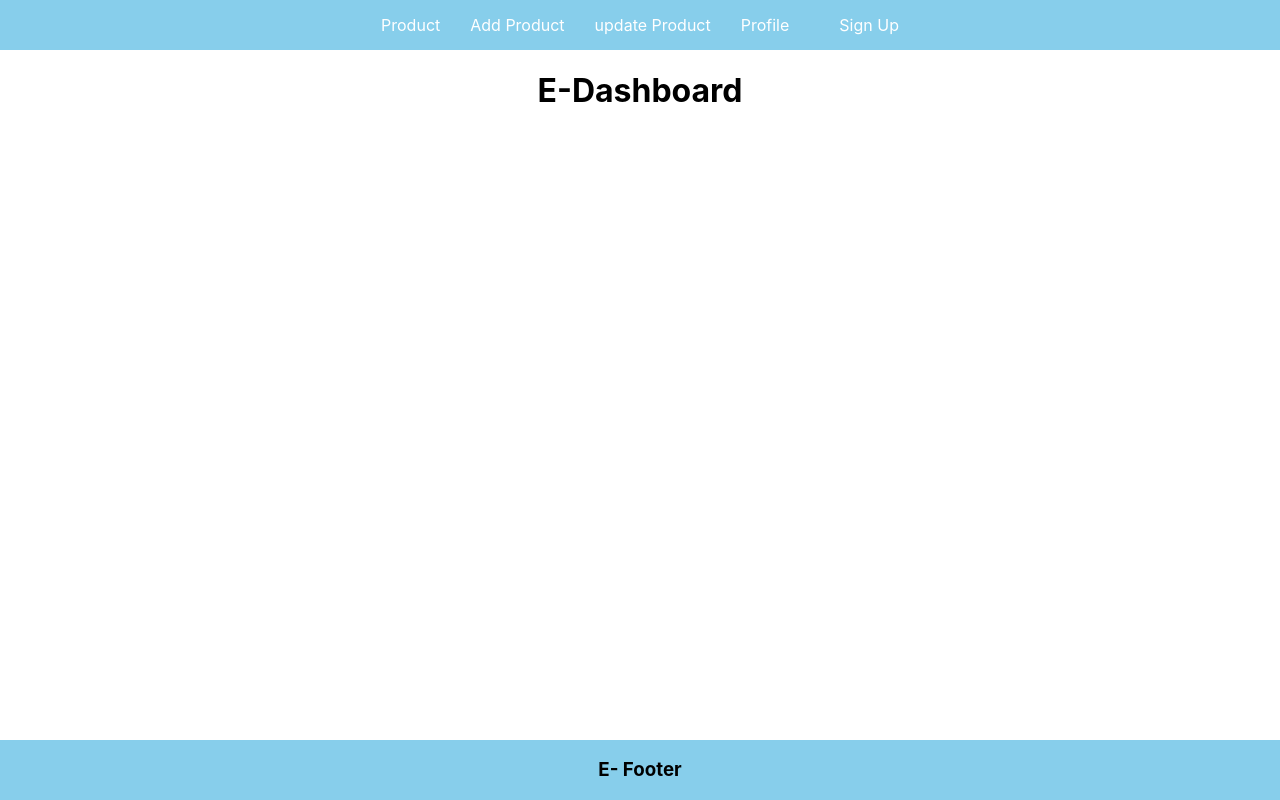
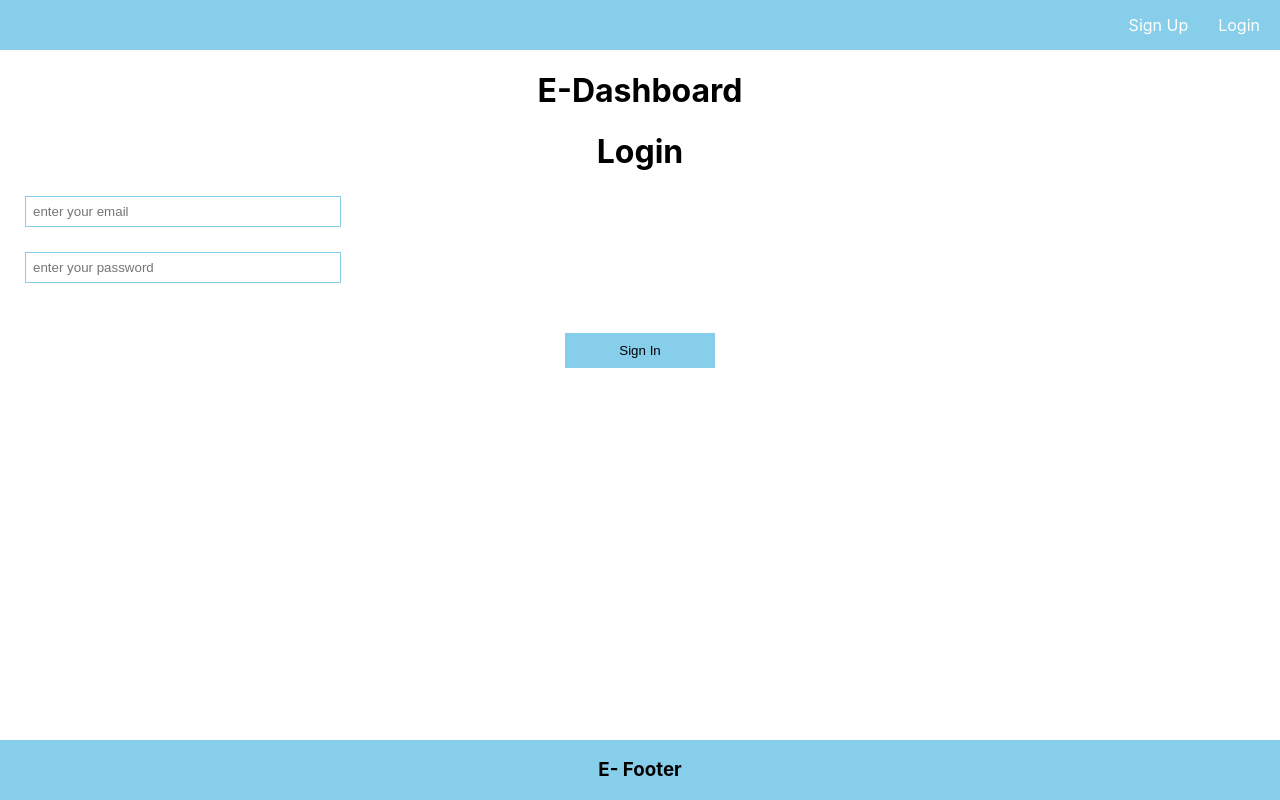
Before and after one commit to asokathe1/e-dashboard, a React (Create React App) app in the folder fornt-end/: page /login in a window 1280 px wide. Built offline with nearby package versions, Linux system fonts and the light colour scheme.

Commit message:
Api Login Integration

```diff
--- a/fornt-end/src/App.css
+++ b/fornt-end/src/App.css
@@ -11,6 +11,7 @@
 .nav-ul {padding: 5px; margin: 0; background-color: skyblue;}
 .nav-ul li a{ color: #ffffff; padding: 5px;text-decoration: none;}
 .nav-ul li {display: inline-block; padding: 10px; list-style-type: none;}
+.nav-right{text-align: right;}
 
 .inputBox {
   display: block;
--- a/fornt-end/src/App.js
+++ b/fornt-end/src/App.js
@@ -2,6 +2,7 @@ import "./App.css";
 import Footer from "./components/Footer";
 import Nav from "./components/Nav";
 import Signup from "./components/Signup";
+import Login from './components/Login'
 import { BrowserRouter, Route, Routes } from "react-router-dom";
 import PrivateComponent from "./components/PrivateComponent";
 
@@ -21,6 +22,7 @@ function App() {
           <Route path="/logout" element={<h1>Log out</h1>} />
           </Route>
           <Route path="/signup" element={<Signup />} />
+          <Route path="/login" element={<Login />} />
         </Routes>
       </BrowserRouter>
 
--- /dev/null
+++ b/fornt-end/src/components/Login.js
@@ -0,0 +1,62 @@
+import { useState,useEffect } from "react";
+import React from "react";
+import { useNavigate } from "react-router-dom";
+
+
+const Login = () => {
+    const [email, setEmail] = useState("");
+  const [password, setPassword] = useState("");
+  const navigate = useNavigate();
+  useEffect(()=>{
+
+    const auth=localStorage.getItem('user');
+    if(auth)
+    {
+      navigate('/')
+    }
+  })
+  const lhandle = async () => {
+    let result = await fetch('http://localhost:5000/login',{
+        method:'post',
+        body: JSON.stringify({email,password}),
+        headers:{'Content-Type':'application/json'}
+
+
+    });
+     result = await result.json();
+     console.log(result);
+     if(result.name){
+        localStorage.setItem("user",JSON.stringify(result));
+        navigate('/')
+     }
+else {
+    console.log("n0 result found")
+}
+}
+
+  return (<div>
+    <h1>Login</h1>
+
+    <input
+      className="inputBox"
+      type="text"
+      placeholder="enter your email "
+         value={email}
+     onChange={(e) => setEmail(e.target.value)}
+    />
+    <input
+      className="inputBox"
+      type="password"
+      placeholder="enter your password "
+      value={password}
+       onChange={(e) => setPassword(e.target.value)}
+    />
+    <button className="btn-reg"
+      onClick={lhandle}
+    >
+      Sign In
+    </button>
+  </div>)
+};
+
+export default Login;
--- a/fornt-end/src/components/Nav.js
+++ b/fornt-end/src/components/Nav.js
@@ -2,16 +2,17 @@ import React from "react";
 import { Link, useNavigate } from "react-router-dom";
 
 const Nav = () => {
-  const auth = localStorage.getItem('user');
-  const navigate =useNavigate();
-const logout= () => {
-  console.warn ("apple");
+  const auth = localStorage.getItem("user");
+  const navigate = useNavigate();
+  const logout = () => {
+    console.warn("apple");
     localStorage.clear();
-  navigate('./signup')
-}
+    navigate("./signup");
+  };
 
   return (
     <div>
+      {auth ? (
         <ul className="nav-ul">
           <li>
             {" "}
@@ -31,14 +32,21 @@ const logout= () => {
           </li>
           <li>
             {" "}
-
+            <Link onClick={logout} to="/logout">
+              Log Out ({JSON.parse(auth).name})
+            </Link>
+          </li>
+        </ul>
+      ) : (
+        <ul className="nav-ul nav-right">
+          <li>
+            <Link to="/signup">Sign Up</Link>
           </li>
           <li>
-          {" "}
-          { auth ?<Link onClick={logout} to="/logout">Log Out</Link>:
-          <Link to="/signup">Sign Up</Link>}
+            <Link to="/login">Login</Link>
           </li>
         </ul>
+      )}
     </div>
   );
 };
```
Also changed, not shown: 1 other file (tests, documents, lock files or other folders). Lines whose indentation alone changed are shown as unchanged.
